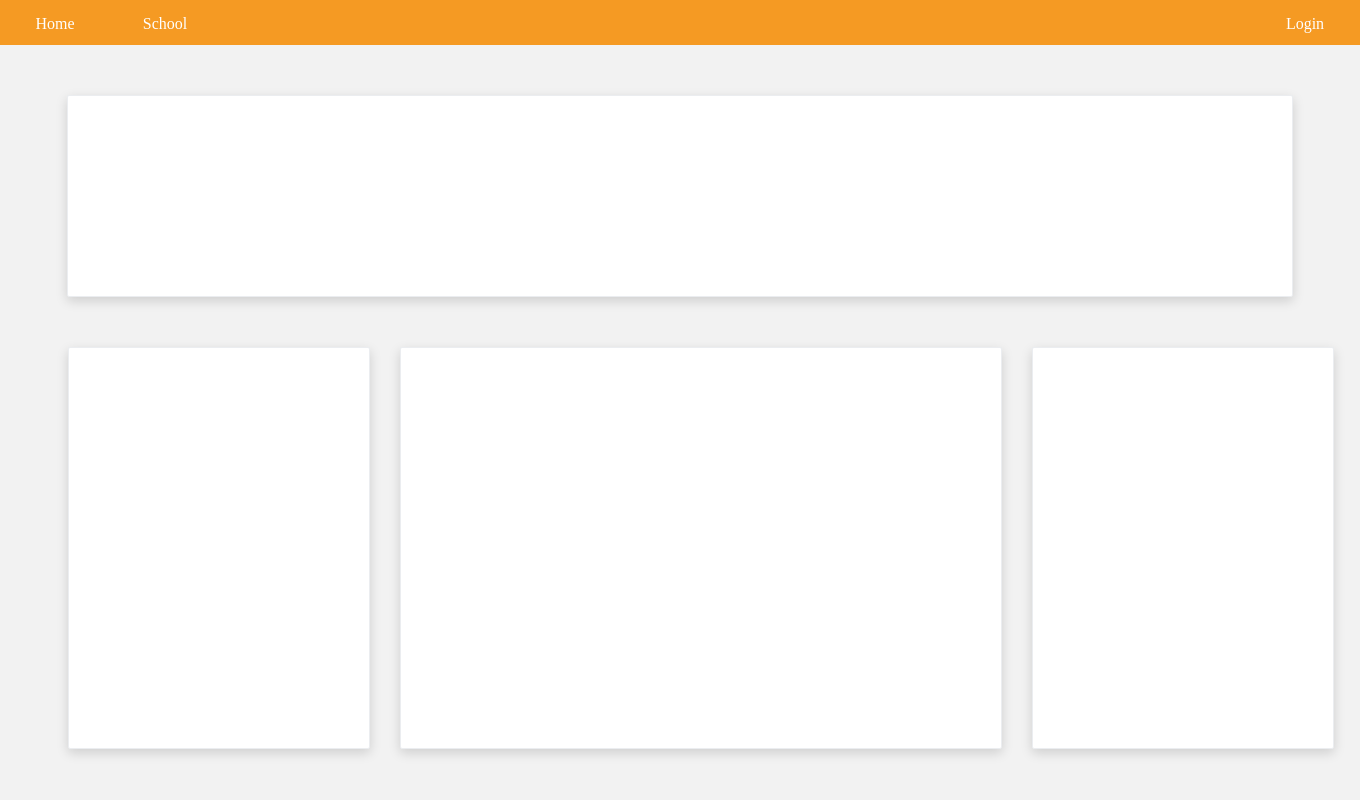
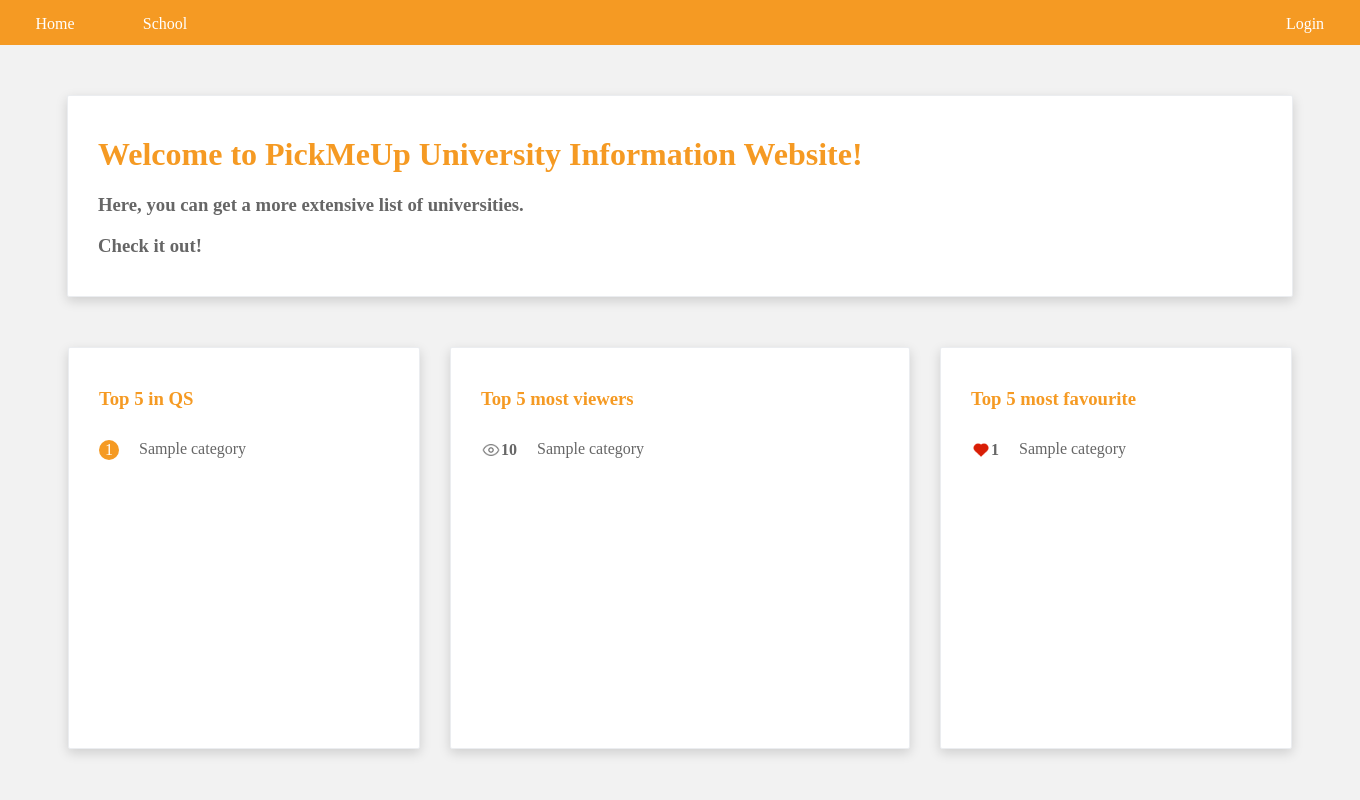
Before and after one commit to hideonbush21/ITTeamProject, a Django app: page /rango/about/ in a window 1360 px wide. Run offline with Django 3.2, Linux system fonts and the light colour scheme; tables that the repository leaves empty hold one stand-in row (values such as "Sample post"); some libraries are stand-ins or nearby versions.

Commit message:
1、update page and style

```diff
--- a/rango/views.py
+++ b/rango/views.py
@@ -27,6 +27,8 @@ def index(request):
 
     category_list = Category.objects.order_by('-likes')[:50]
     page_list = Page.objects.order_by('-views')[:50]
+    rank_list = Category.objects.order_by('rank')[:50]
+
 
     # Construct a dictionary to pass to the template engine as its context.
     # Note the key boldmessage matches to {{ boldmessage }} in the template!
@@ -35,6 +37,8 @@ def index(request):
     context_dict['boldmessage'] = 'Crunchy, creamy, cookie, candy, cupcake!'
     context_dict['categories'] = category_list
     context_dict['pages'] = page_list
+    context_dict['ranks'] = rank_list
+
 
     visitor_cookie_handler(request)
 
@@ -47,7 +51,15 @@ def index(request):
 def about(request):
     context_dict = {}
     visitor_cookie_handler(request)
+    likes_list = Category.objects.order_by('likes')[:5]
+    views_list = Category.objects.order_by('views')[:5]
+    rank_list = Category.objects.order_by('rank')[:5]
+    page_list = Page.objects.order_by('views')[:5]
     context_dict['visits'] = request.session['visits']
+    context_dict['likes'] = likes_list
+    context_dict['page'] = page_list
+    context_dict['ranks'] = rank_list
+    context_dict['views'] = views_list
     return render(request, 'rango/about.html', context=context_dict)
 
 
--- a/static/style/base.css
+++ b/static/style/base.css
@@ -12,11 +12,40 @@ ul{
     list-style-type: none;
     background-color: #F59A23;
 }
-ul li a{
+ul li{
     float:left;
     margin: 15px;
-    text-decoration: none;
-    color: white;
     text-align: center;
     width: 80px;
 }
+
+.nav-link{
+    text-decoration: none;
+    color: white;
+}
+
+nav-link:link{
+    color: white;
+}
+
+nav-link:visited{
+    color: white;
+}
+nav-link:hover{
+    color: #666666;
+}
+
+.list{
+    text-decoration: none;
+}
+
+.list:link{
+    color: #666666;
+}
+
+.list:visited{
+    color: #666666;
+}
+.list:hover{
+    color: #F59A23;
+}
--- a/static/style/home.css
+++ b/static/style/home.css
@@ -10,31 +10,67 @@
     height: 200px;
     width: 90%;
     margin: 50px auto;
-    min-width:1000px;
+    min-width:1100px;
 }
 
 .body-box{
     display: flex;
     justify-content: space-between;
     width: 90%;
-    min-width:1000px;
+    min-width:1100px;
     margin: 10px auto;
 }
 
 .left-right-box {
     height: 400px;
     width: 800px;
-    min-width:300px;
+    min-width:350px;
 }
 
 .center-box {
     height: 400px;
     width: 100%;
-    min-width:600px;
+    min-width:350px;
     margin: 0 30px;
 }
 
 .box-content{
-    margin-left: 40px;
-    margin-right: 40px
+    margin: 40px 30px;
 }
+
+.title-color{
+    color: #F59A23;
+}
+
+.sub-title-color{
+    color: #666666;
+}
+
+.circle-box{
+    margin-right: 20px;
+    border-radius: 50%;
+    height: 20px;
+    width: 20px;
+    line-height: 20px;
+    background-color: #F59A23;
+    text-align: center;
+    color: white
+}
+
+.icon{
+    width: 20px;
+    height: 20px
+}
+
+.icon-box{
+    margin-right: 20px;
+    line-height: 20px;
+    text-align: center;
+    color: #666666;
+    font-weight: bold;
+}
+
+.rank-list{
+    margin-top: 30px;
+    display: flex;
+}
--- a/templates/rango/about.html
+++ b/templates/rango/about.html
@@ -8,11 +8,57 @@
 {% block body_block %}
 <link rel="stylesheet" href="{%static '../static/style/home.css'%}">
 <div class="box head-box">
+    <div class="box-content">
+        <h1 class="title-color">
+        Welcome to PickMeUp University Information Website!
+        </h1>
+    <h3 class="sub-title-color">Here, you can get a more extensive list of universities.
+    </h3>
+    <h3 class="sub-title-color">Check it out!</h3>
+    </div>
 </div>
 <div class="body-box">
-    <div class="box left-right-box"></div>
-    <div class="box center-box"></div>
-    <div class="box left-right-box"></div>
+    <div class="box left-right-box">
+        <div class="box-content">
+            <h3 class="title-color">Top 5 in QS</h3>
+            {% if ranks %}
+                {% for item in ranks %}
+                    <div class="rank-list">
+                        <div class="circle-box">{{ item.rank }}</div>
+                        <div><a class="list" href="{% url 'rango:show_category' item.slug %}">{{ item.name }}</a></div>
+                    </div>
+                {% endfor %}
+            {% endif %}
+        </div>
+    </div>
+    <div class="box center-box">
+        <div class="box-content">
+            <h3 class="title-color">Top 5 most viewers</h3>
+            {% if views %}
+                {% for item in views %}
+                    <div class="rank-list">
+                        <img class="icon" src="{% static 'images/view.png' %}" alt="Picture of Rango" />
+                        <div class="icon-box">{{ item.views }}</div>
+                        <div><a class="list" href="{% url 'rango:show_category' item.slug %}">{{ item.name }}</a></div>
+                    </div>
+                {% endfor %}
+            {% endif %}
+        </div>
+    </div>
+    <div class="box left-right-box">
+        <div class="box-content">
+            <h3 class="title-color">Top 5 most favourite</h3>
+            {% if likes %}
+                {% for item in likes %}
+                    <div class="rank-list">
+                        <img class="icon" src="{% static 'images/heart.png' %}" alt="Picture of Rango" />
+                        <div class="icon-box">{{ item.likes }}</div>
+                        <div><a class="list" href="{% url 'rango:show_category' item.slug %}">{{ item.name }}</a></div>
+                    </div>
+                {% endfor %}
+            {% endif %}
+        </div>
+    </div>
 </div>
 
 <!--<h1>Rango says...</h1>-->
--- a/templates/rango/base.html
+++ b/templates/rango/base.html
@@ -20,17 +20,17 @@
 <div>
     <ul>
         {% if user.is_authenticated %}
-        <li style="float: right"><a href="{% url 'rango:restricted' %}">Restricted Page</a></li>
-        <li style="float: right"><a href="{% url 'rango:logout' %}">Logout</a></li>
+        <li style="float: right"><a class="nav-link" href="{% url 'rango:restricted' %}">Restricted Page</a></li>
+        <li style="float: right"><a class="nav-link" href="{% url 'rango:logout' %}">Logout</a></li>
         <li><a href="{% url 'rango:add_category' %}">Add a New Category</a></li>
         {% else %}
 <!--        <li style="float: right"><a href="{% url 'rango:register' %}">Sign Up</a></li>-->
         <li style="float: right">
-            <a href="{% url 'rango:login' %}">Login</a>
+            <a class="nav-link" href="{% url 'rango:login' %}">Login</a>
         </li>
         {% endif %}
-        <li><a href="{% url 'rango:about' %}">Home</a></li>
-        <li><a href="{% url 'rango:index' %}">School</a></li>
+        <li><a class="nav-link" href="{% url 'rango:about' %}">Home</a></li>
+        <li><a class="nav-link" href="{% url 'rango:index' %}">School</a></li>
     </ul>
 </div>
 <div>
```
Also changed, not shown: static/style/login.css (+4 -6 lines), static/style/table.css (+0 -12 lines), templates/rango/index.html (+3 -15 lines), static/images/view.png (added).
